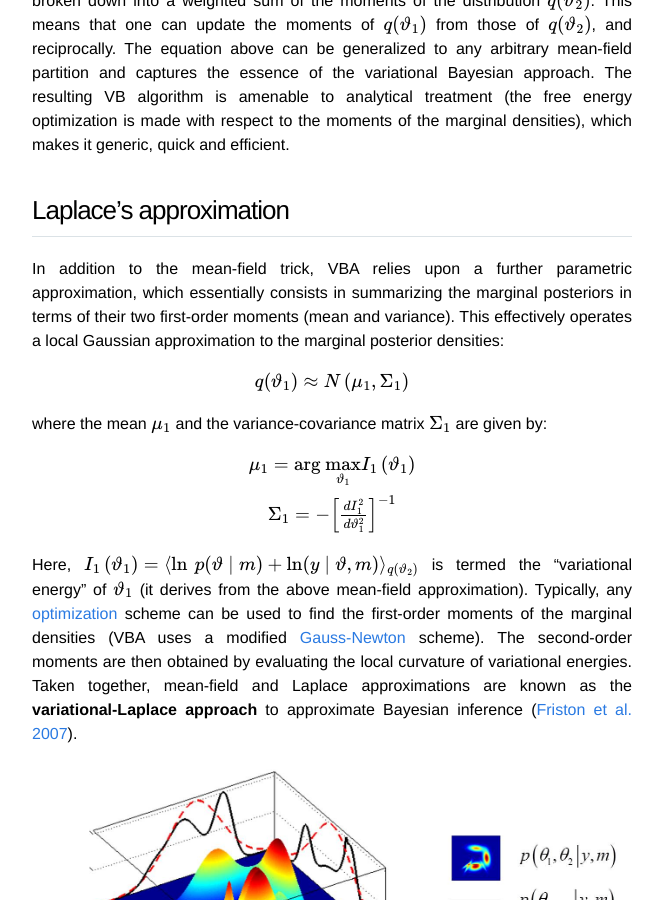
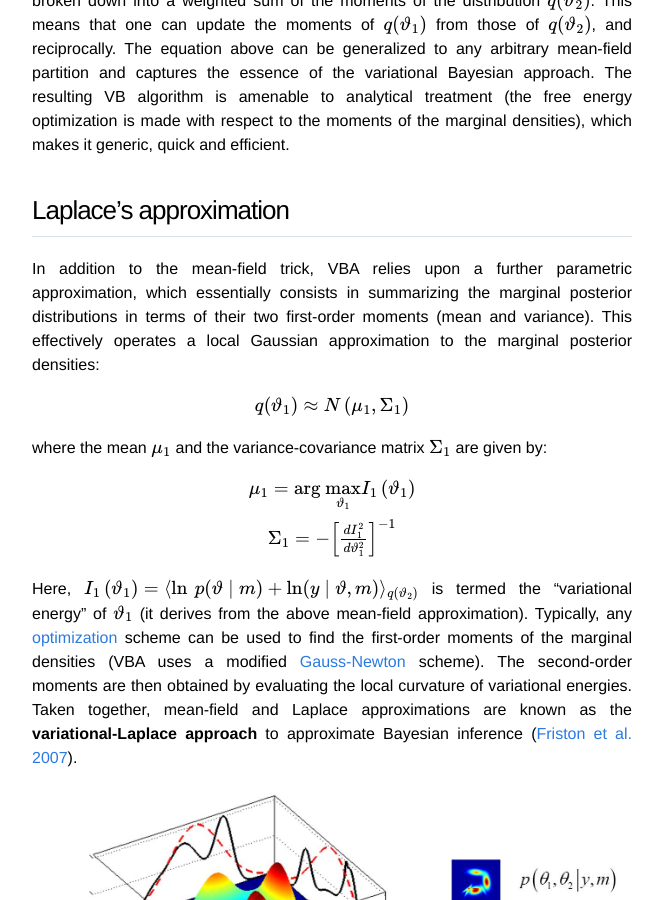
Before and after one commit to MBB-team/VBA-toolbox, a Jekyll site: the page built from _wiki/The-variational-Bayesian-approach.md, in a window 1280 px wide and 900 px high, scrolled down 1395 px. Shown: the whole window, without its empty margins (308-971 px from the left). Built offline with Jekyll 4.4.1, drawn with Linux system fonts in a browser that asks for light colours; nearby versions of some CDN libraries; formulas are drawn with MathJax 3.

Commit message:
Update The-variational-Bayesian-approach.md

```diff
--- a/_wiki/The-variational-Bayesian-approach.md
+++ b/_wiki/The-variational-Bayesian-approach.md
@@ -34,7 +34,7 @@ where $$K$$ is a normalization constant and we have used a bi-partition of the p
 
 ## Laplace's approximation
 
-In addition to the mean-field trick, VBA relies upon a further parametric approximation, which essentially consists in summarizing the marginal posteriors in terms of their two first-order moments (mean and variance). This effectively operates a local Gaussian approximation to the marginal posterior densities:
+In addition to the mean-field trick, VBA relies upon a further parametric approximation, which essentially consists in summarizing the marginal posterior distributions in terms of their two first-order moments (mean and variance). This effectively operates a local Gaussian approximation to the marginal posterior densities:
 
 $$ q(\vartheta_1) \approx N\left(\mu_1,\Sigma_1\right)$$
 
```
